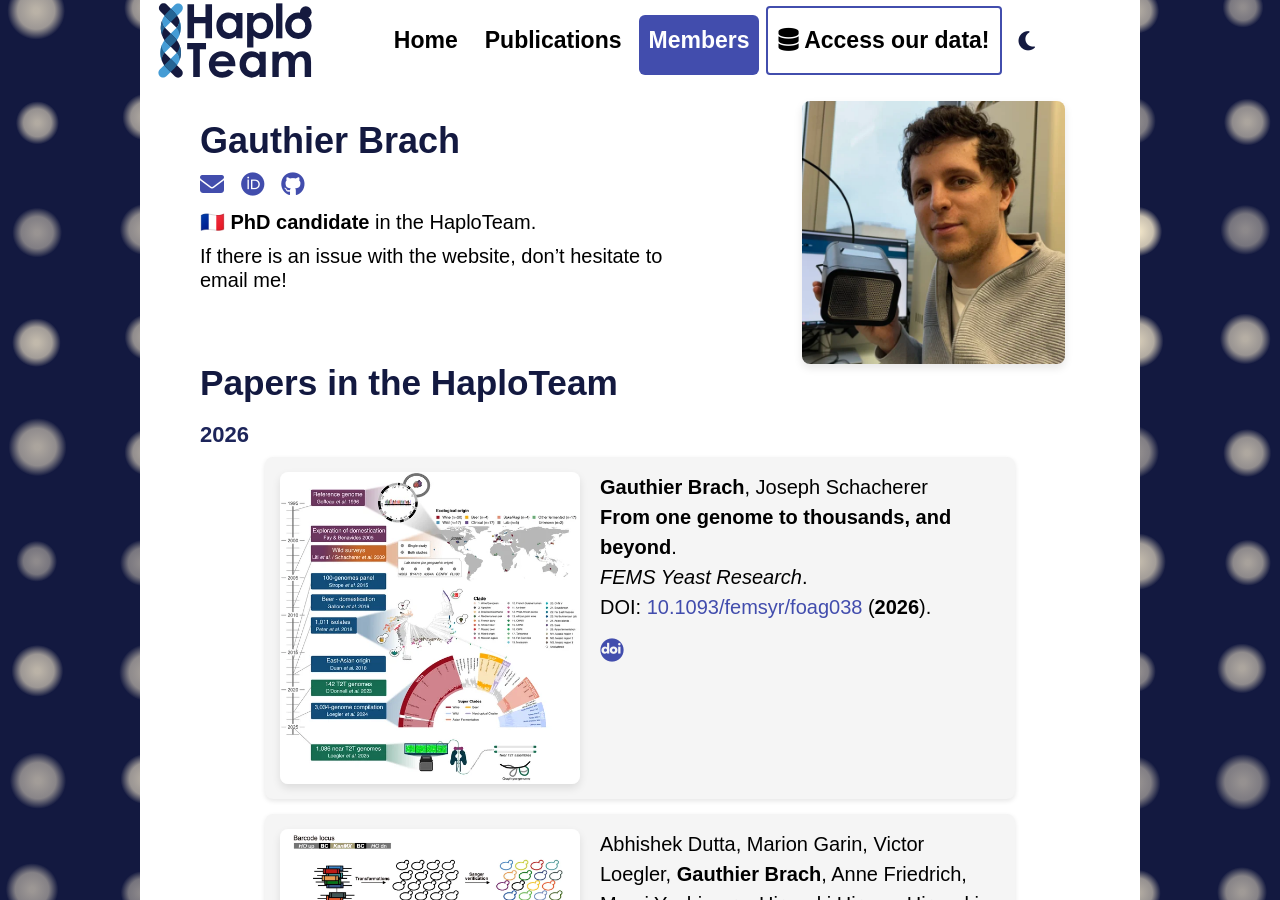
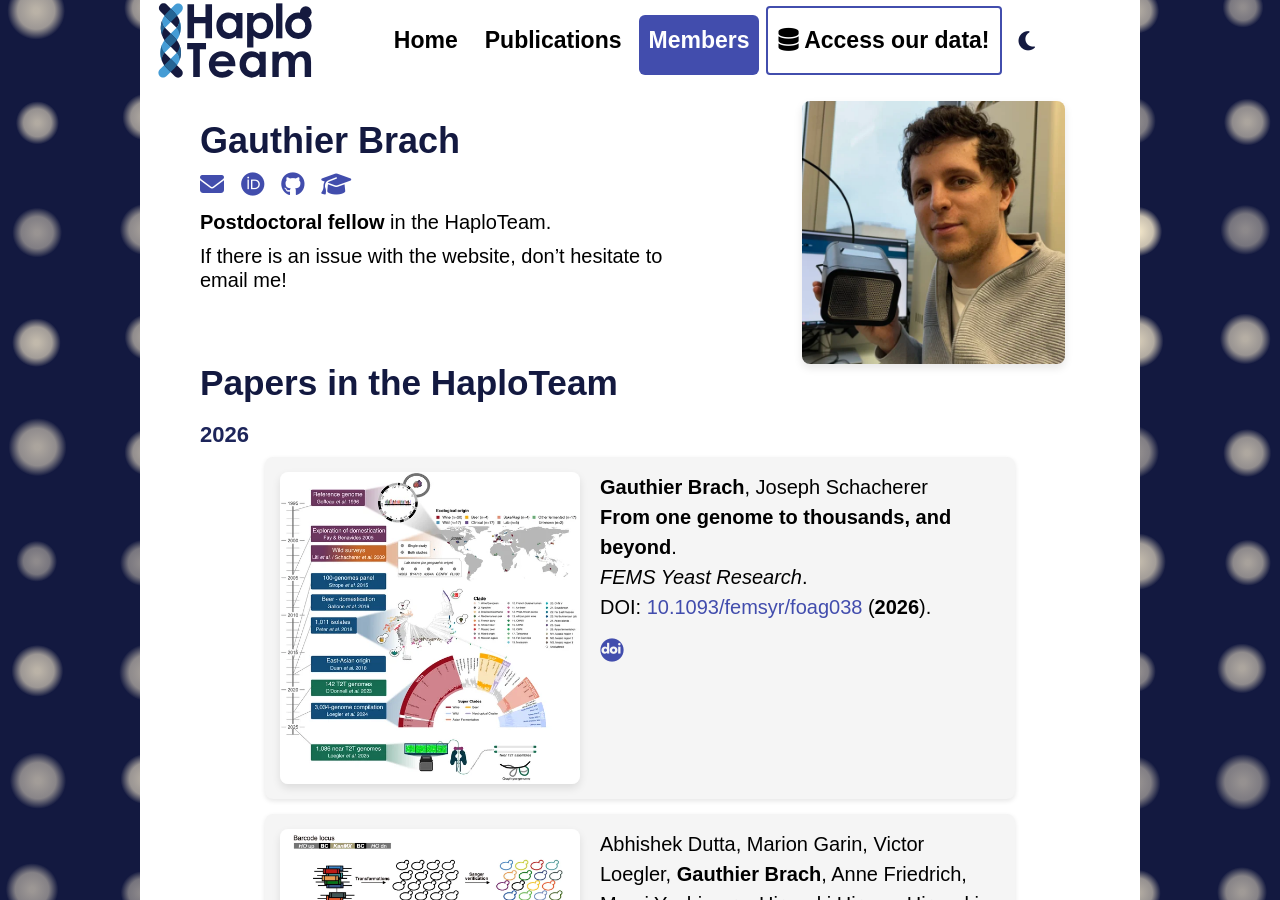
Before and after one commit to gbrach/haploteam_website, a Jekyll site: the page built from _members/brach.md, in a window 1280 px wide and 900 px high. Built offline with Jekyll 4.4.1, drawn with Linux system fonts in a browser that asks for light colours; some web fonts are replaced.

Commit message:
updating my info...

```diff
--- a/_members/brach.md
+++ b/_members/brach.md
@@ -1,14 +1,15 @@
 ---
 layout: members
 status: current
-rank: 6
+rank: 3
 title: Gauthier Brach
 picture: /assets/haploteam_pictures/members/brach.webp
 email: g.brach@unistra.fr
-position: PhD candidate #M1, M2
+position: Postdoctoral fellow
 github: gbrach
 orcid: 0009-0004-7263-6013
-location: SBX
+location: Both
+thesis: https://theses.fr/s347372
 ---
 
 If there is an issue with the website, don't hesitate to email me!
```
